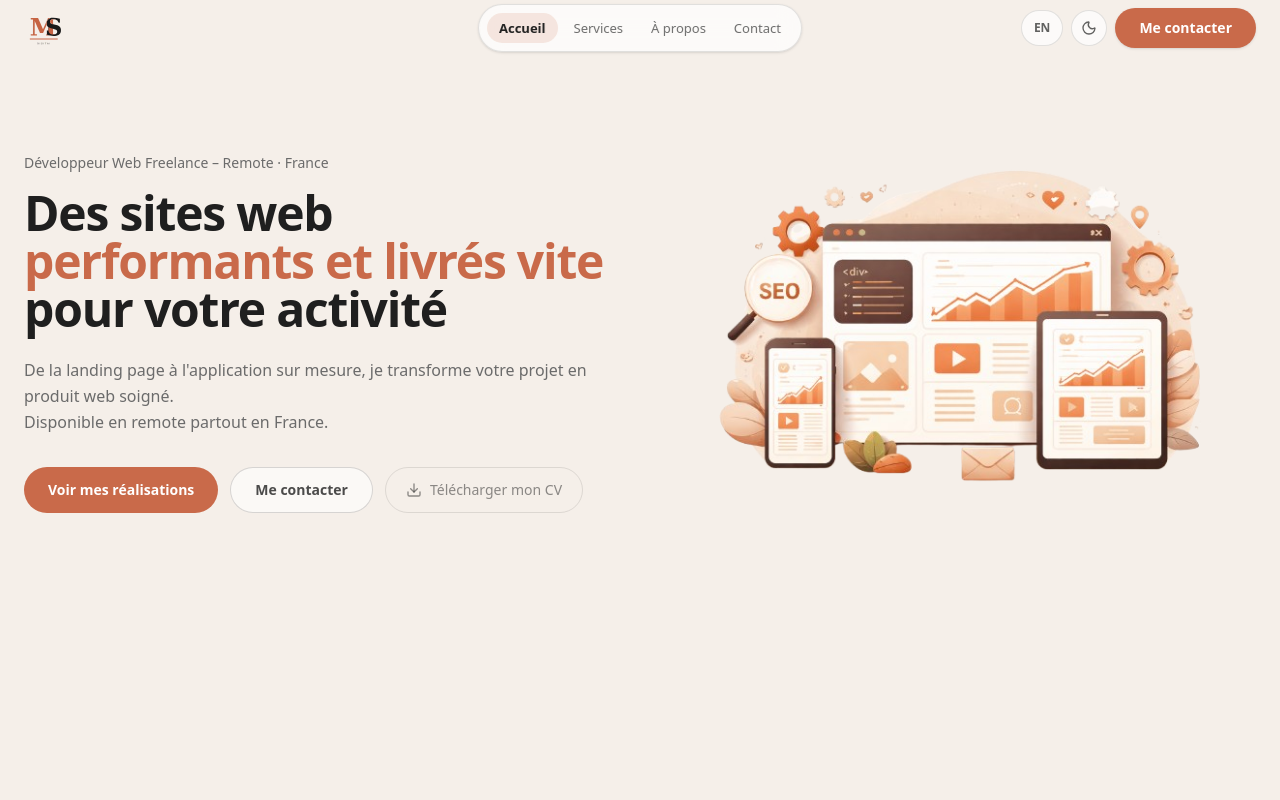
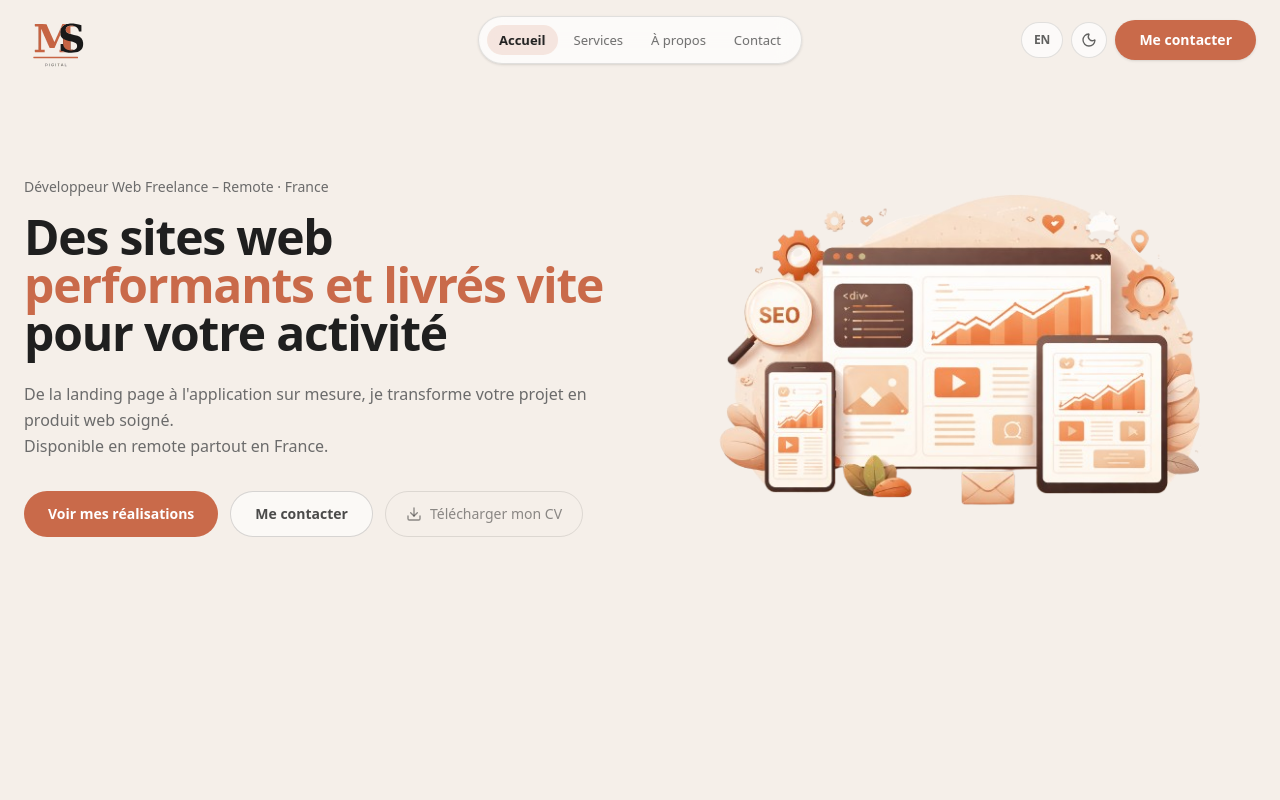
Before and after one commit to MathScic/Portfolio-V2, a Next.js app: page / in a window 1280 px wide. Shown: the top 800 px of the page. Built offline with nearby package versions, Linux system fonts and the light colour scheme.

Commit message:
fix: logo header agrandi 40 -> 64px

```diff
--- a/app/components/Header.tsx
+++ b/app/components/Header.tsx
@@ -47,7 +47,7 @@ export default function Header() {
       {/* Logo */}
       <Link href="/" className="flex items-center shrink-0">
         {/* eslint-disable-next-line @next/next/no-img-element */}
-        <img src="/images/logo.svg" alt="Mathieu Scicluna" width={40} height={40} />
+        <img src="/images/logo.svg" alt="Mathieu Scicluna" width={64} height={64} />
       </Link>
 
       {/* Nav Desktop */}
```
